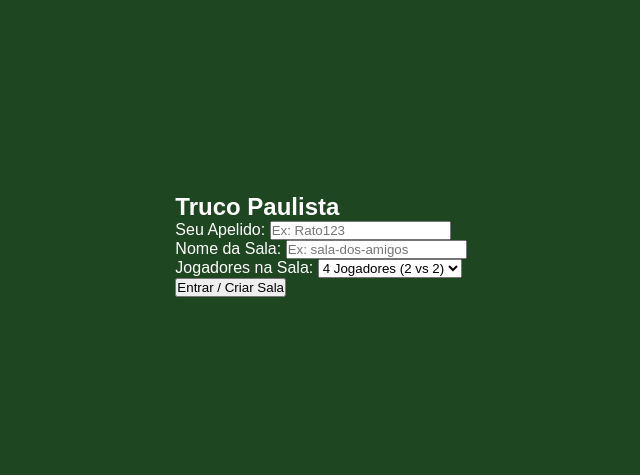
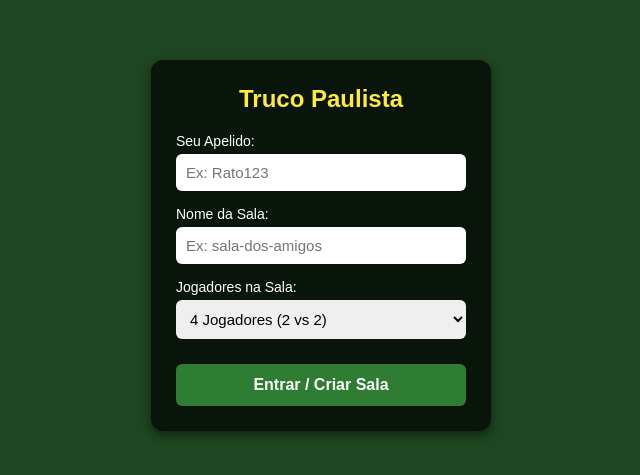
Before and after one commit to ratao-store/truco-multiplayer, a website: page public/index.html in a window 1280 px wide. Shown: the part 155-630 px from the top of the page, without its empty margins (319-959 px from the left). Drawn offline with nearby package versions, Linux system fonts and the light colour scheme; no server answers.

Commit message:
Update style.css

```diff
--- a/public/style.css
+++ b/public/style.css
@@ -14,6 +14,63 @@ body {
   min-height: 100vh;
 }
 
+/* LOGIN */
+#login-container {
+  width: 100%;
+  max-width: 380px;
+  padding: 20px;
+}
+
+.card-login {
+  background: rgba(0,0,0,0.7);
+  padding: 25px;
+  border-radius: 12px;
+  text-align: center;
+  box-shadow: 0 4px 10px rgba(0,0,0,0.5);
+}
+
+.card-login h2 {
+  margin-bottom: 20px;
+  color: #ffeb3b;
+}
+
+.form-group {
+  margin-bottom: 15px;
+  text-align: left;
+}
+
+.form-group label {
+  display: block;
+  font-size: 14px;
+  margin-bottom: 5px;
+}
+
+.form-group input, .form-group select {
+  width: 100%;
+  padding: 10px;
+  border-radius: 6px;
+  border: none;
+  font-size: 15px;
+}
+
+.btn-primary {
+  width: 100%;
+  padding: 12px;
+  background: #2e7d32;
+  color: white;
+  border: none;
+  border-radius: 6px;
+  font-size: 16px;
+  font-weight: bold;
+  cursor: pointer;
+  margin-top: 10px;
+}
+
+.btn-primary:hover {
+  background: #1b5e20;
+}
+
+/* TELA DO JOGO */
 #app {
   width: 100%;
   max-width: 500px;
@@ -31,6 +88,12 @@ header {
   text-align: center;
 }
 
+.info-sala {
+  font-size: 12px;
+  color: #ffeb3b;
+  margin-bottom: 5px;
+}
+
 .placar {
   display: grid;
   grid-template-columns: 1fr auto 1fr;
@@ -45,8 +108,9 @@ header {
 }
 
 .nomes {
-  font-size: 12px;
-  color: #ddd;
+  font-size: 13px;
+  color: #fff;
+  font-weight: bold;
   word-break: break-word;
   max-width: 140px;
 }
@@ -55,17 +119,11 @@ header {
   font-size: 26px;
   font-weight: bold;
   color: #ffeb3b;
-  margin-top: 4px;
-}
-
-.vs {
-  font-weight: bold;
-  color: #fff;
-  font-size: 14px;
+  margin-top: 2px;
 }
 
 .status {
-  margin-top: 10px;
+  margin-top: 8px;
   font-size: 14px;
   color: #81c784;
   font-weight: bold;
```
